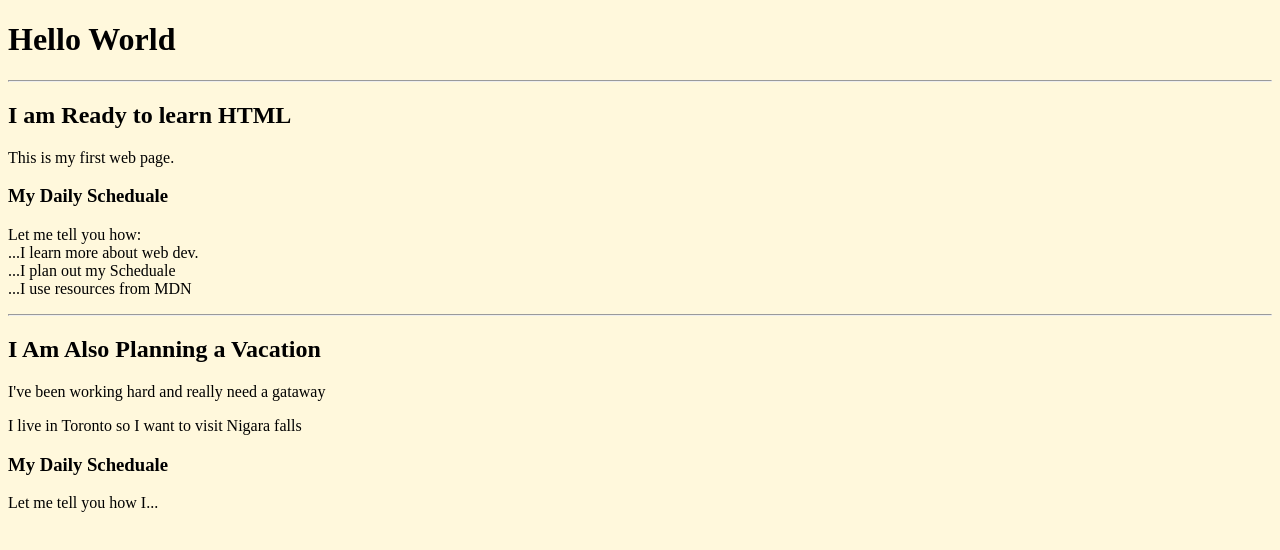
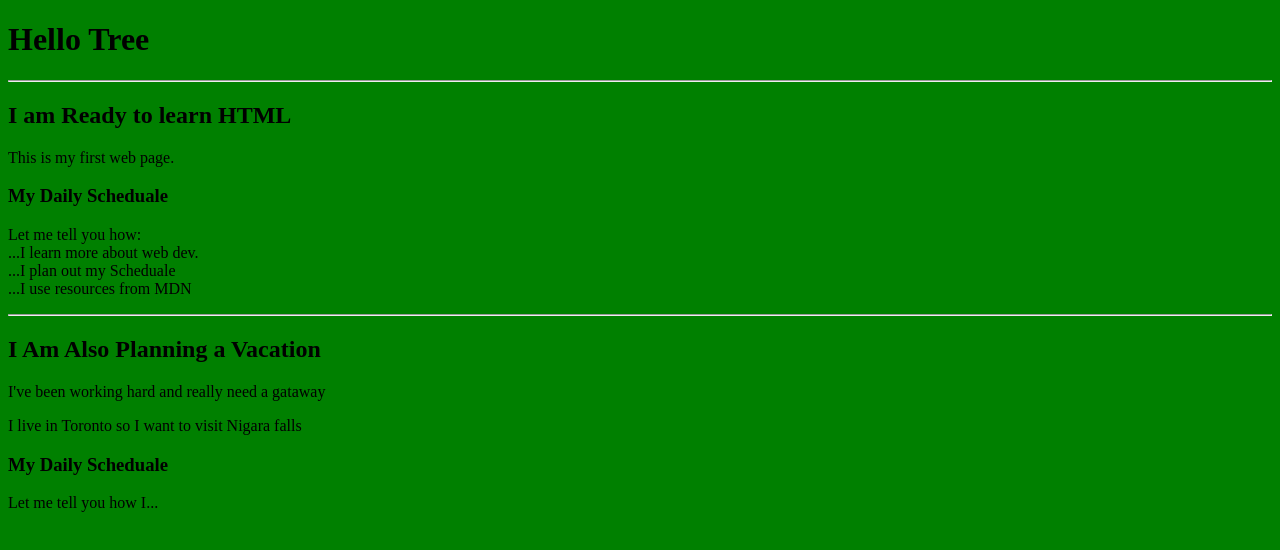
Before and after one commit to HaninKhalifih/probable-winner, a plain HTML site: page index.html in a window 1280 px wide. Drawn offline with Linux system fonts and the light colour scheme.

Commit message:
Version: 2.0

```diff
--- a/index.html
+++ b/index.html
@@ -12,7 +12,7 @@
     <link rel="stylesheet" href="main.css" />
   </head>
   <body>
-    <h1>Hello World</h1>
+    <h1>Hello Tree</h1>
     <hr />
     <h2>I am Ready to learn HTML</h2>
     <p>This is my first web page.</p>
--- a/main.css
+++ b/main.css
@@ -3,5 +3,5 @@ html {
 }
 
 body {
-  background-color: cornsilk;
+  background-color: green;
 }
```
